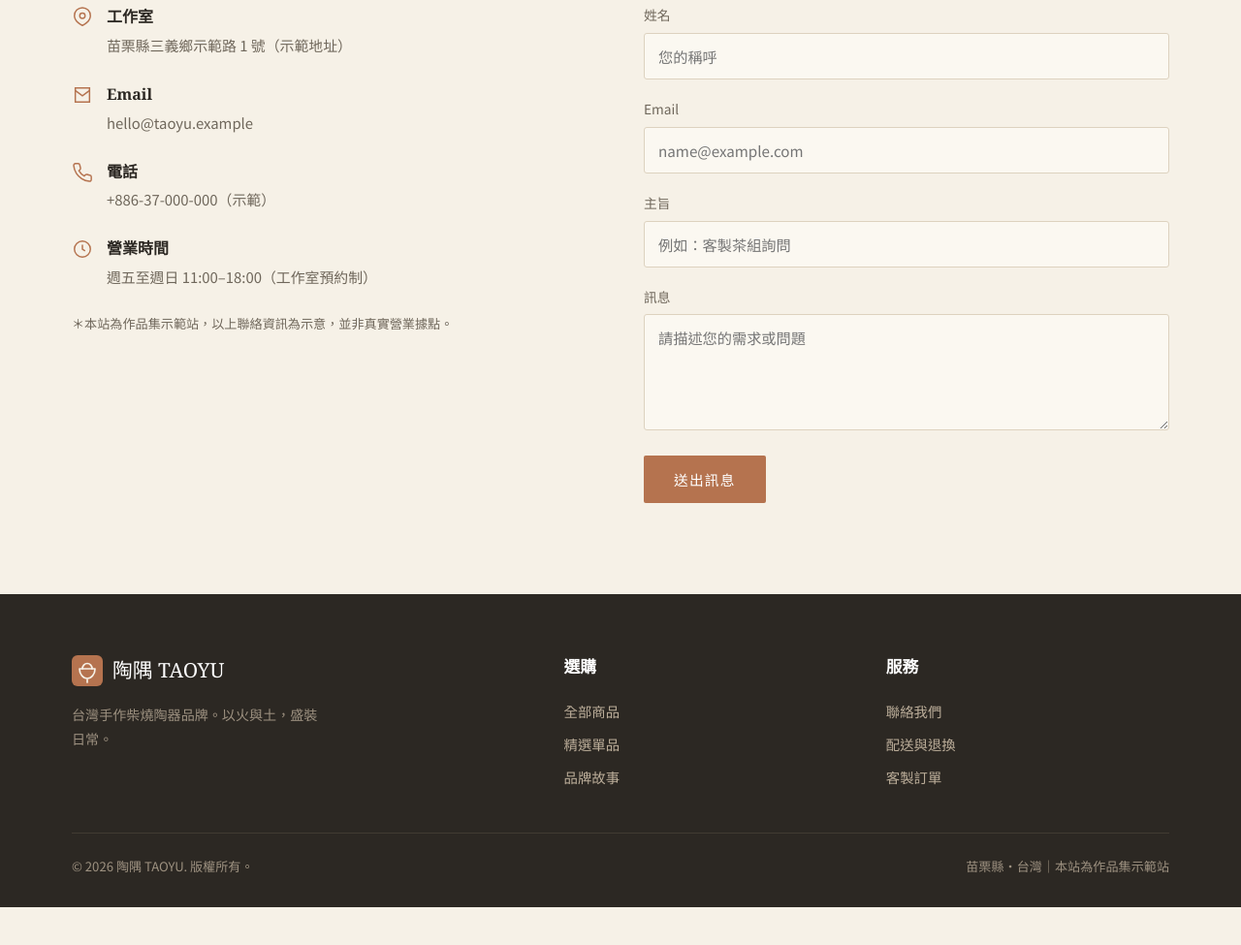
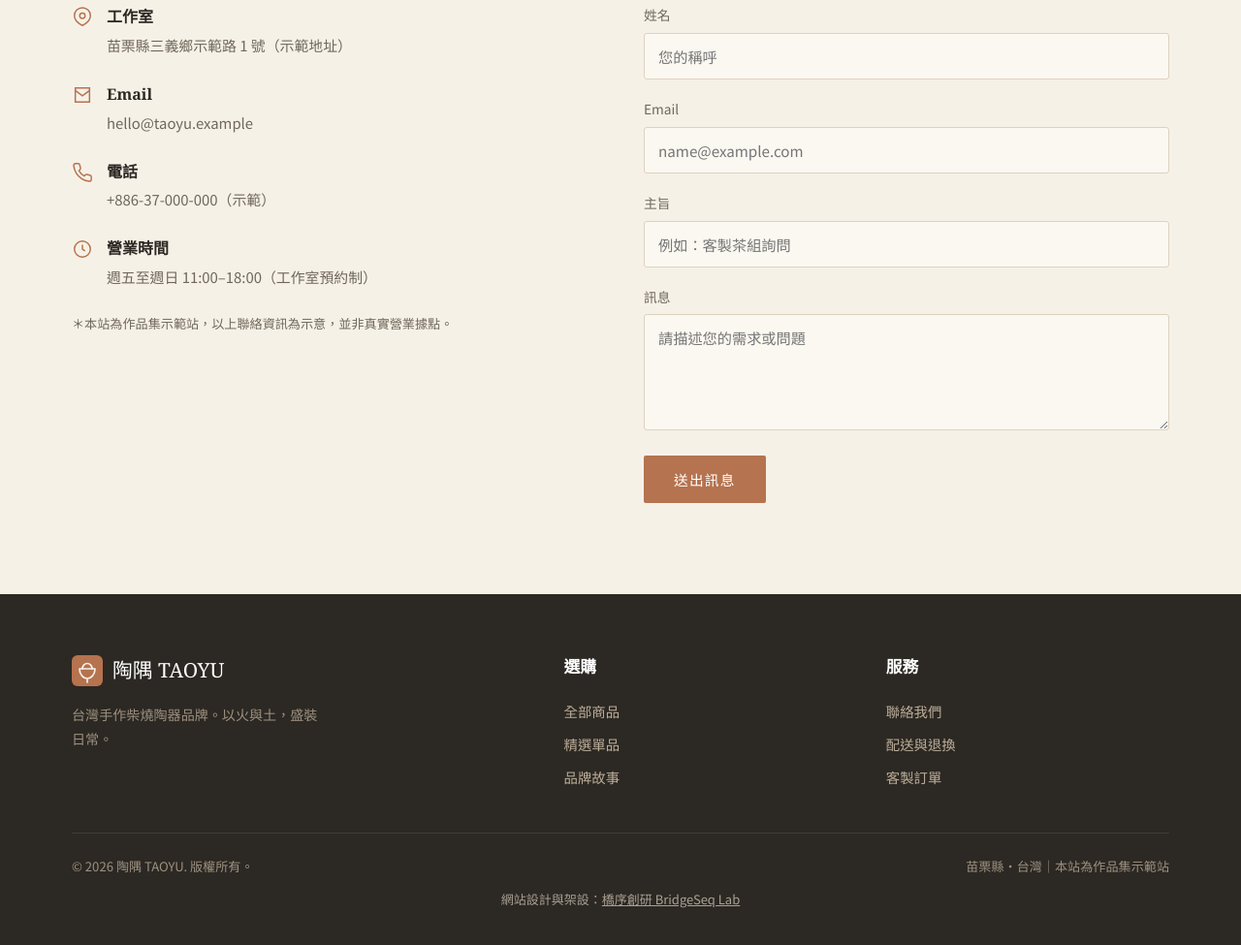
Before and after one commit to Izzo24/taoyu-ceramics, a plain HTML site: page contact.html in a window 1280 px wide. Shown: the part 474-1449 px from the top of the page at 97% size. Before the commit the page ends 1410 px from the top, so only its background shows below. Drawn offline with Linux system fonts and the light colour scheme.

Commit message:
footer:加入橋序創研製作宣告與連結

```diff
--- a/contact.html
+++ b/contact.html
@@ -148,6 +148,7 @@
       <span>苗栗縣・台灣｜本站為作品集示範站</span>
     </div>
   </div>
+  <div class="bsl-credit" style="text-align:center;padding:10px 16px;font-size:13px;opacity:0.72;">網站設計與架設：<a href="https://bridgeseqlab.com" target="_blank" rel="noopener" style="color:inherit;text-decoration:underline;">橋序創研 BridgeSeq Lab</a></div>
 </footer>
 <script src="./main.js"></script>
 </body>
```
Also changed, not shown: index.html (+1 -0 lines), product.html (+1 -0 lines), shop.html (+1 -0 lines), story.html (+1 -0 lines).
